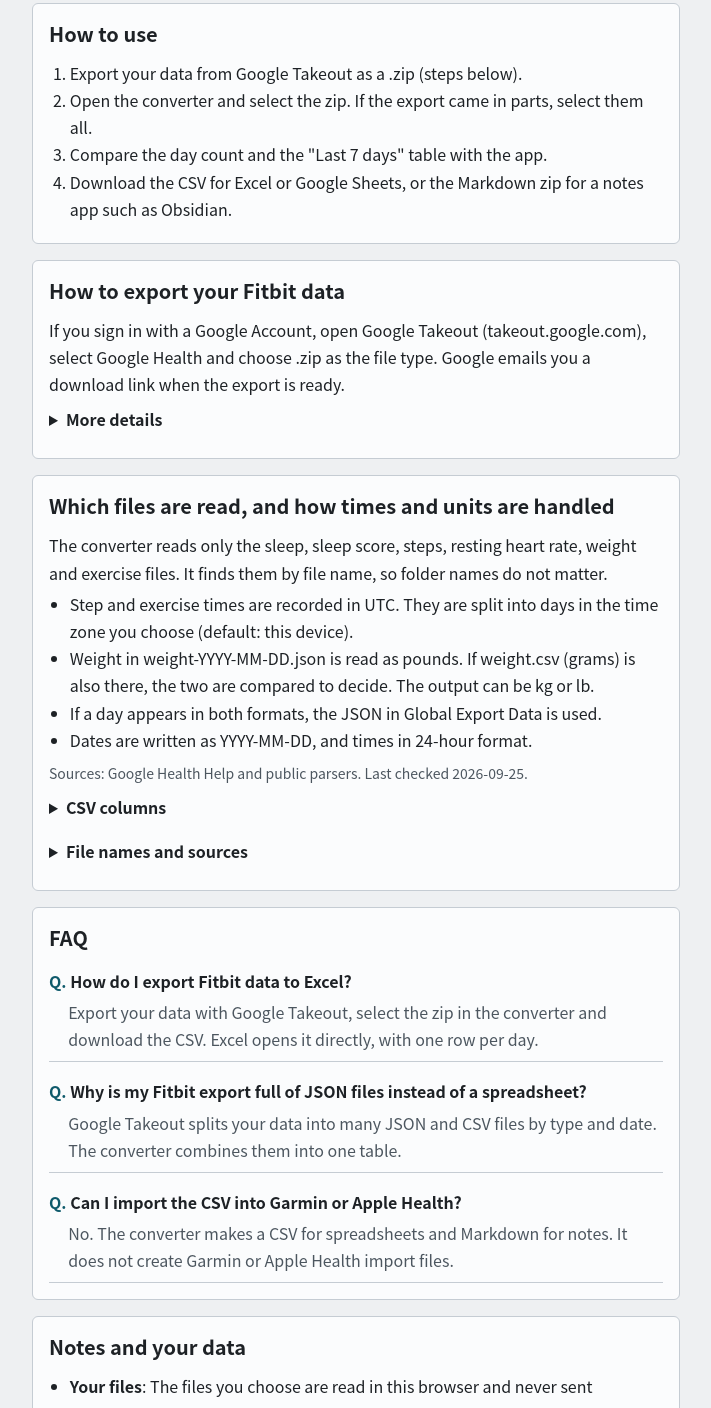
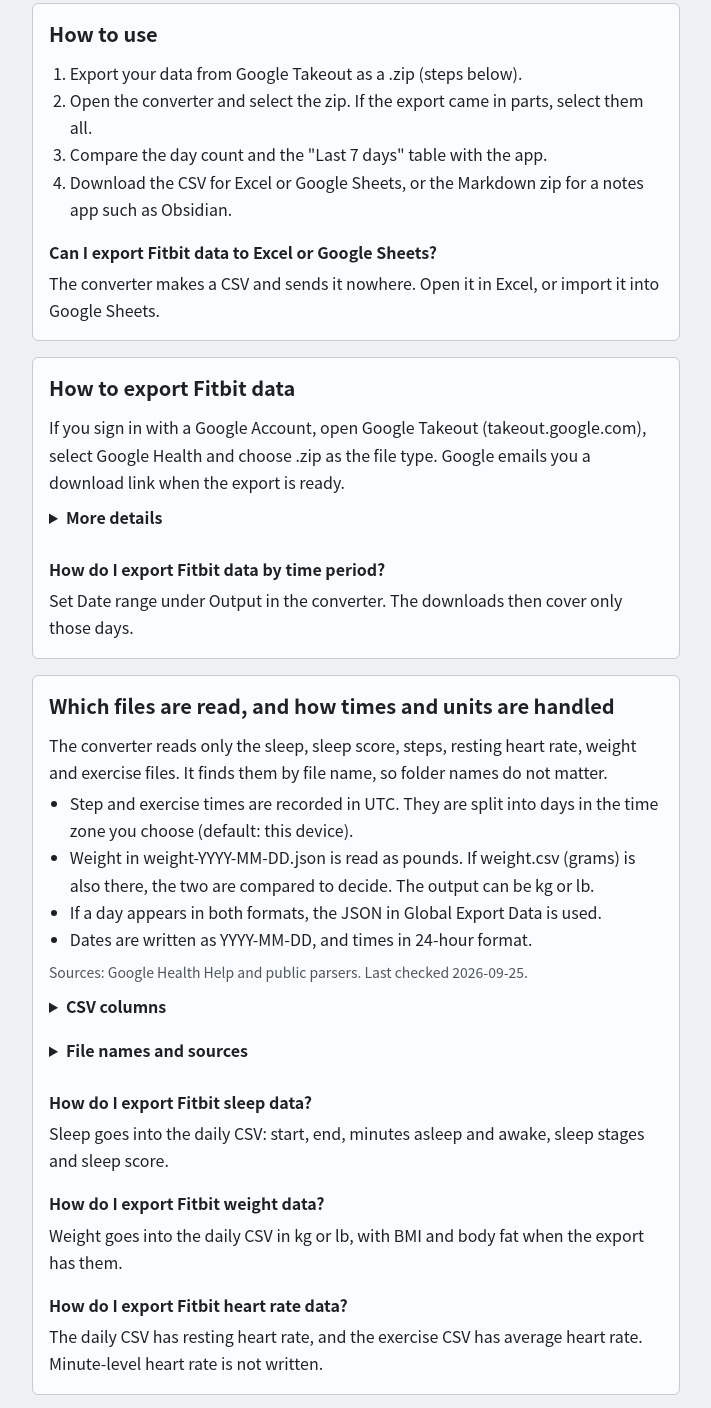
Before and after one commit to YouheiOonuki/fitbit-export, a plain HTML site: page en/guide.html in a window 1280 px wide. Shown: the part 308-1716 px from the top of the page, without its empty margins (284-995 px from the left). Drawn offline with Linux system fonts and the light colour scheme.

Commit message:
en/guide.html: 検索語の問いの節（yorozu-plans Q-055、ROADMAP 7.175 D466）
Search Console で表示ありクリック 0 の fitbit の語（10-27 の hourly 以外）を見出しに。
h2 は 6 のまま、既存の h2 の下に h3 を 5 つ。h2「How to export your Fitbit data」を
「How to export Fitbit data」に（how to export / export / data export の 3 語をまとめる）。
答えは calc.js・main.js・en/index.html で確かめた範囲だけ（Google Sheets には送らない、
心拍は安静時と運動の平均だけ、期間は Output の Date range）。
「日本語版が正」の 1 文が en/guide.html に無かったので足した（IMPLEMENTER 6 の (3)）。
FAQ と JSON-LD は触らない（道具の FAQ は 3 問で上限）。measure 597/600 語 OK、テスト 32/0。

Co-Authored-By: Claude Opus 5.5 <noreply@anthropic.com>

```diff
--- a/en/guide.html
+++ b/en/guide.html
@@ -80,10 +80,12 @@
         <li>Compare the day count and the "Last 7 days" table with the app.</li>
         <li>Download the CSV for Excel or Google Sheets, or the Markdown zip for a notes app such as Obsidian.</li>
       </ol>
+      <h3 id="excel">Can I export Fitbit data to Excel or Google Sheets?</h3>
+      <p>The converter makes a CSV and sends it nowhere. Open it in Excel, or import it into Google Sheets.</p>
     </article>
 
     <article class="card content" id="export">
-      <h2>How to export your Fitbit data</h2>
+      <h2>How to export Fitbit data</h2>
       <p>If you sign in with a Google Account, open Google Takeout (takeout.google.com), select Google Health and choose .zip as the file type. Google emails you a download link when the export is ready.</p>
       <details>
         <summary>More details</summary>
@@ -93,6 +95,8 @@
           <li>Exports larger than the size you choose are split into several zips, and the link expires after about 7 days. The converter does not read .tgz files.</li>
         </ul>
       </details>
+      <h3 id="period">How do I export Fitbit data by time period?</h3>
+      <p>Set Date range under Output in the converter. The downloads then cover only those days.</p>
     </article>
 
     <article class="card content" id="time">
@@ -115,6 +119,12 @@
         <ul id="sources"></ul>
         <p class="small">Google does not document the columns in the export, so the formats were checked against public parsers. If your values differ from the app, tell us through the feedback form below.</p>
       </details>
+      <h3 id="sleep">How do I export Fitbit sleep data?</h3>
+      <p>Sleep goes into the daily CSV: start, end, minutes asleep and awake, sleep stages and sleep score.</p>
+      <h3 id="weight">How do I export Fitbit weight data?</h3>
+      <p>Weight goes into the daily CSV in kg or lb, with BMI and body fat when the export has them.</p>
+      <h3 id="heart-rate">How do I export Fitbit heart rate data?</h3>
+      <p>The daily CSV has resting heart rate, and the exercise CSV has average heart rate. Minute-level heart rate is not written.</p>
     </article>
 
     <article class="card content" id="faq">
@@ -144,8 +154,11 @@
       <h2>Changelog</h2>
       <ul>
         <li><time datetime="2026-09-25">2026-09-25</time> English version published</li>
+        <li><time datetime="2026-11-04">2026-11-04</time> Questions added</li>
       </ul>
     </article>
+
+    <p class="small translation-note">This is an English translation of the <a href="../guide.html" hreflang="ja">Japanese page</a>. If the two differ, the Japanese version prevails.</p>
 
   </main>
 
```
